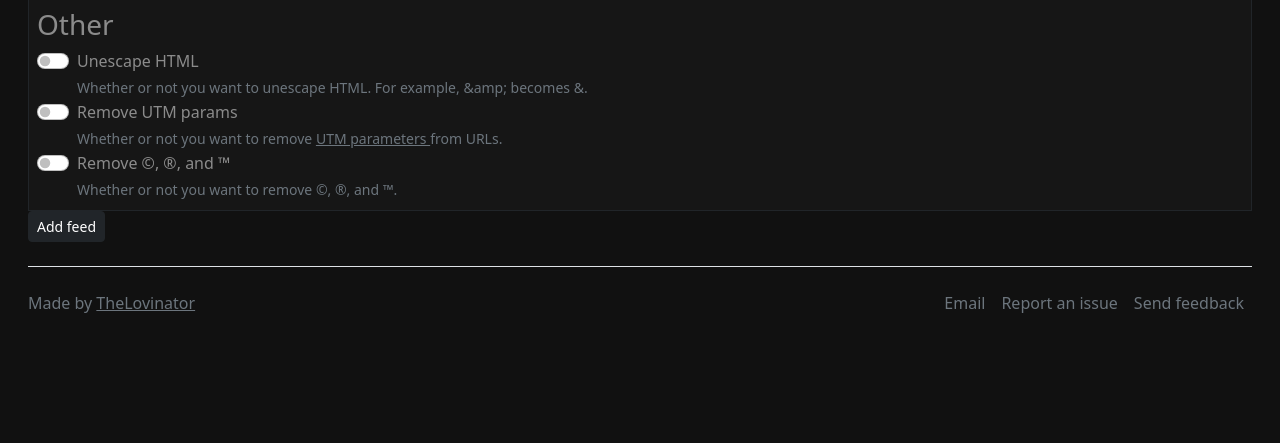
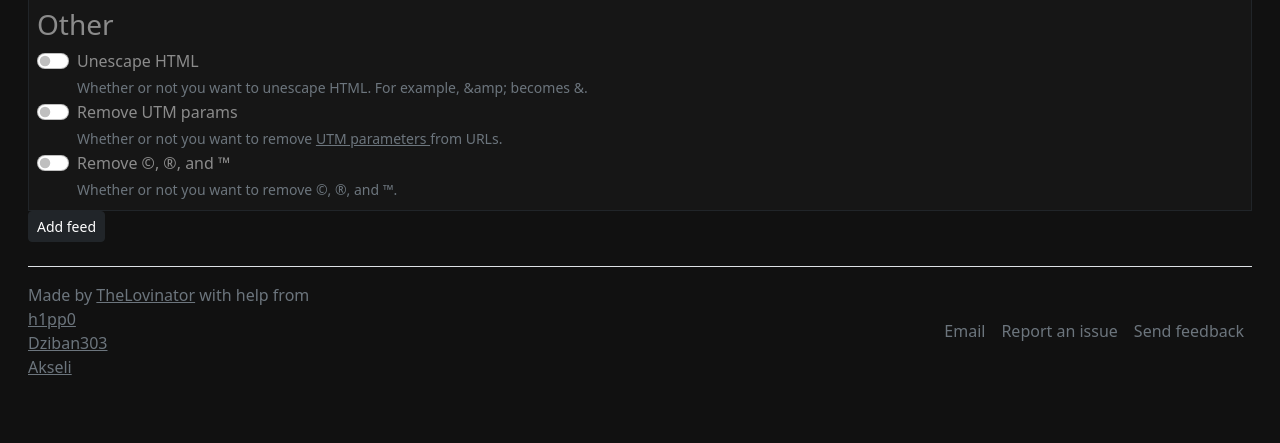
Before and after one commit to TheLovinator1/discord-twitter-webhooks, a FastAPI app: page /add in a window 1280 px wide. Shown: the part 1986-2429 px from the top of the page. Before the commit the page ends 2299 px from the top, so only its background shows below. Run offline with FastAPI, Linux system fonts and the light colour scheme.

Commit message:
Add @thebetauser, @dziban303 and @accik to footer

```diff
--- a/discord_twitter_webhooks/templates/base.html
+++ b/discord_twitter_webhooks/templates/base.html
@@ -1,18 +1,18 @@
 <!DOCTYPE html>
 <html lang="en">
 <head>
-    <meta charset="UTF-8" />
-    <meta name="viewport" content="width=device-width, initial-scale=1" />
+    <meta charset="UTF-8"/>
+    <meta name="viewport" content="width=device-width, initial-scale=1"/>
     <meta name="description"
-          content="Stay updated with the latest news and events with our easy-to-use Twitter bot. Never miss a message or announcement again with real-time notifications directly to your Discord server." />
+          content="Stay updated with the latest news and events with our easy-to-use Twitter bot. Never miss a message or announcement again with real-time notifications directly to your Discord server."/>
     <meta name="keywords"
-          content="discord, twitter, bot, notifications, announcements, updates, real-time, server, messages, news, events, feed." />
+          content="discord, twitter, bot, notifications, announcements, updates, real-time, server, messages, news, events, feed."/>
     <link href="https://cdn.jsdelivr.net/npm/bootstrap@5.2.3/dist/css/bootstrap.min.css"
           rel="stylesheet"
           integrity="sha384-rbsA2VBKQhggwzxH7pPCaAqO46MgnOM80zW1RWuH61DGLwZJEdK2Kadq2F9CUG65"
-          crossorigin="anonymous" />
-    <link href="{{ url_for('static', path='/style.css') }}" rel="stylesheet" />
-    <link rel="icon" href="{{ url_for('static', path='/favicon.svg') }}" />
+          crossorigin="anonymous"/>
+    <link href="{{ url_for('static', path='/style.css') }}" rel="stylesheet"/>
+    <link rel="icon" href="{{ url_for('static', path='/favicon.svg') }}"/>
 
     <title>
         discord-twitter-webhooks
@@ -32,7 +32,10 @@
             <footer class="d-flex flex-wrap justify-content-between align-items-center py-3 my-4 border-top">
                 <p class="col-md-4 mb-0 text-muted d-none d-md-block">
                     Made by
-              <a class="text-muted" href="https://github.com/TheLovinator1">TheLovinator</a>
+                    <a class="text-muted" href="https://github.com/TheLovinator1">TheLovinator</a> with help from
+                    <br/><a class="text-muted" href="https://github.com/thebetauser">h1pp0</a>
+                    <br/><a class="text-muted" href="https://github.com/dziban303">Dziban303</a>
+                    <br/><a class="text-muted" href="https://github.com/accik">Akseli</a>
                 </p>
                 <ul class="nav col-md-4 justify-content-end">
                     <li class="nav-item">
```
Lines whose indentation alone changed are shown as unchanged.
